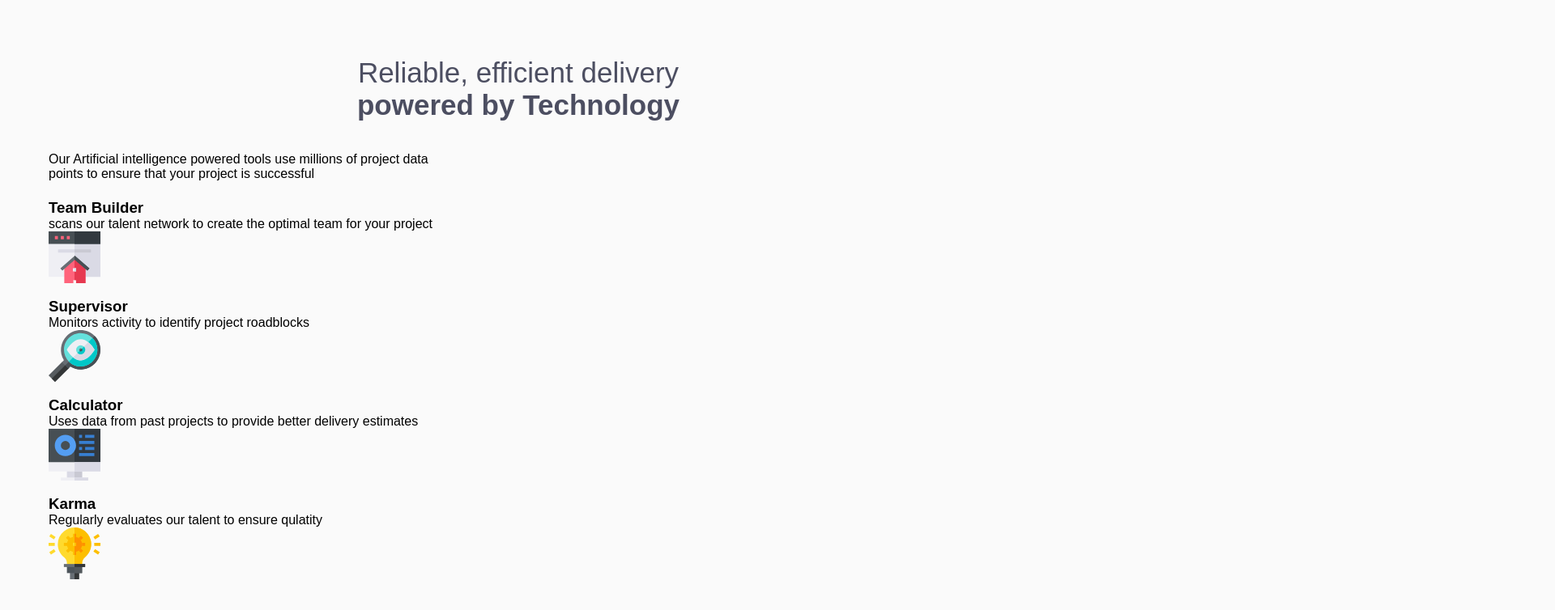
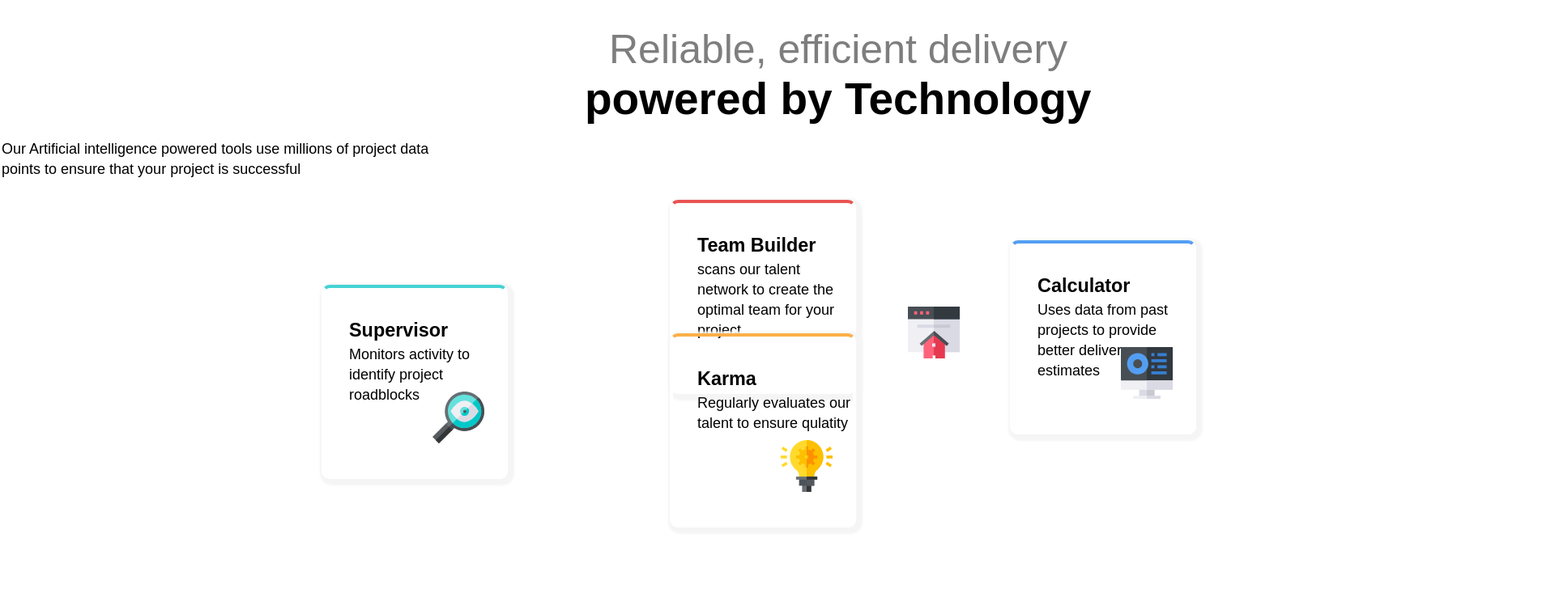
Before and after one commit to Abhishekkumar2114/Four-card-feature-section, a plain HTML site: page index.html in a window 1280 px wide. Shown: the top 754 px of the page at 81% size, 1920 px wide, since content can reach past the window. Drawn offline with Linux system fonts and the light colour scheme.

Commit message:
Refactor Four_card.css with new styles and layout

```diff
--- a/Four_card.css
+++ b/Four_card.css
@@ -2,107 +2,100 @@
     margin: 0;
     padding: 0;
     box-sizing: border-box;
-    font-family: Arial, Helvetica, sans-serif;
+    font-family:Arial, Helvetica, sans-serif;
+}
+section{
+    border: 2px solid white;
+    height: 1000px;
+    width: 1700px;
+}
+h1{
+    padding-top: 30px;
+    position: relative;
+    left: 750px;
+    font-size: 50px;
+    font-weight: 5;
+    opacity: 0.5;
+}
+h2{
+    font-size: 55px;
+    position: relative;
+    left: 720px;
+}
+p1{
+    position: relative;
+    left: 180px;
+    display: flex;
+    align-items: center;
+    justify-content: center;
+    font-size: 20px;
+    line-height: 1.5;
+}
+summary{
+    position: relative;
+    left: 820px;
+    font-size: 20px;
 }
 
-body{
-    background-color: hsl(0, 0%, 98%);
+div{
+    height: 30vh;
+    width: 18vw;
+    margin: 25px;
+    border: 4px solid white;
+    border-radius: 10px;
+    box-shadow: 3px 3px 3px 5px whitesmoke;
+    text-align: left;
+    line-height: 35px;
+    padding-left:  30px;
+    font-size: 20px;
+    font-weight: bolder;
+
 }
-
-section{
-    max-width: 1200px;
-    margin: 50px auto;
-    padding: 20px;
+.box1{
+    border-top-color: hsl(0, 78%, 62%);
+    position: relative;
+    left: 800px;
 }
-
-h1{
-    text-align: center;
-    font-size: 35px;
-    font-weight: 200;
-    color: hsl(234, 12%, 34%);
+.box2{
+    position: relative;
+    left: 370px;
+    bottom: 160px;
+    border-top-color:hsl(180, 62%, 55%);
 }
-
-h2{
-    text-align: center;
-    font-size: 35px;
-    color: hsl(234, 12%, 34%);
-    margin-bottom: 20px;
+.box3{
+    position: relative;
+    bottom: 480px;
+    left: 1220px;
+    border-top-color:hsl(212, 86%, 64%);
 }
-
-.description{
-    text-align: center;
-    max-width: 550px;
-    margin: auto;
-    color: hsl(229, 6%, 66%);
-    line-height: 1.6;
+.box4{
+    position:relative;
+    bottom: 630px;
+    left: 800px;
+    border-top-color:hsl(34, 97%, 64%);
 }
-
-.cards{
-    margin-top: 70px;
-    display: grid;
-    grid-template-columns: repeat(3,1fr);
-    gap: 30px;
-    align-items: center;
+.box1 img{
+    position: absolute;
+    left: 290px;
+    bottom: 40px;
 }
-
-.card{
-    background: white;
-    border-radius: 10px;
-    padding: 30px;
-    box-shadow: 0 10px 20px rgba(0,0,0,0.1);
-    position: relative;
-    min-height: 250px;
+.box2 img{
+    position: absolute;
+    bottom: 40px;
+    right: 25px;
 }
-
-.card h3{
-    color: hsl(234, 12%, 34%);
-    margin-bottom: 10px;
+.box3 img{
+    position: absolute;
+    bottom: 40px;
+    right: 25px;
 }
-
-.card p{
-    color: hsl(229, 6%, 66%);
-    line-height: 1.6;
+.box4 img{
+    position: absolute;
+    bottom: 40px;
+    right: 25px;
 }
-
-.card img{
-    position: absolute;
-    right: 30px;
-    bottom: 30px;
+p{
+    font-weight: lighter;
+    font-size: 18px;
+    line-height: 25px;
 }
-
-.supervisor{
-    border-top: 4px solid hsl(180, 62%, 55%);
-}
-
-.team-builder{
-    border-top: 4px solid hsl(0, 78%, 62%);
-}
-
-.karma{
-    border-top: 4px solid hsl(34, 97%, 64%);
-}
-
-.calculator{
-    border-top: 4px solid hsl(212, 86%, 64%);
-}
-
-.middle{
-    display: flex;
-    flex-direction: column;
-    gap: 30px;
-}
-
-@media(max-width:768px){
-
-    .cards{
-        grid-template-columns: 1fr;
-    }
-
-    .middle{
-        display: contents;
-    }
-
-    h1,h2{
-        font-size: 28px;
-    }
-}
```
